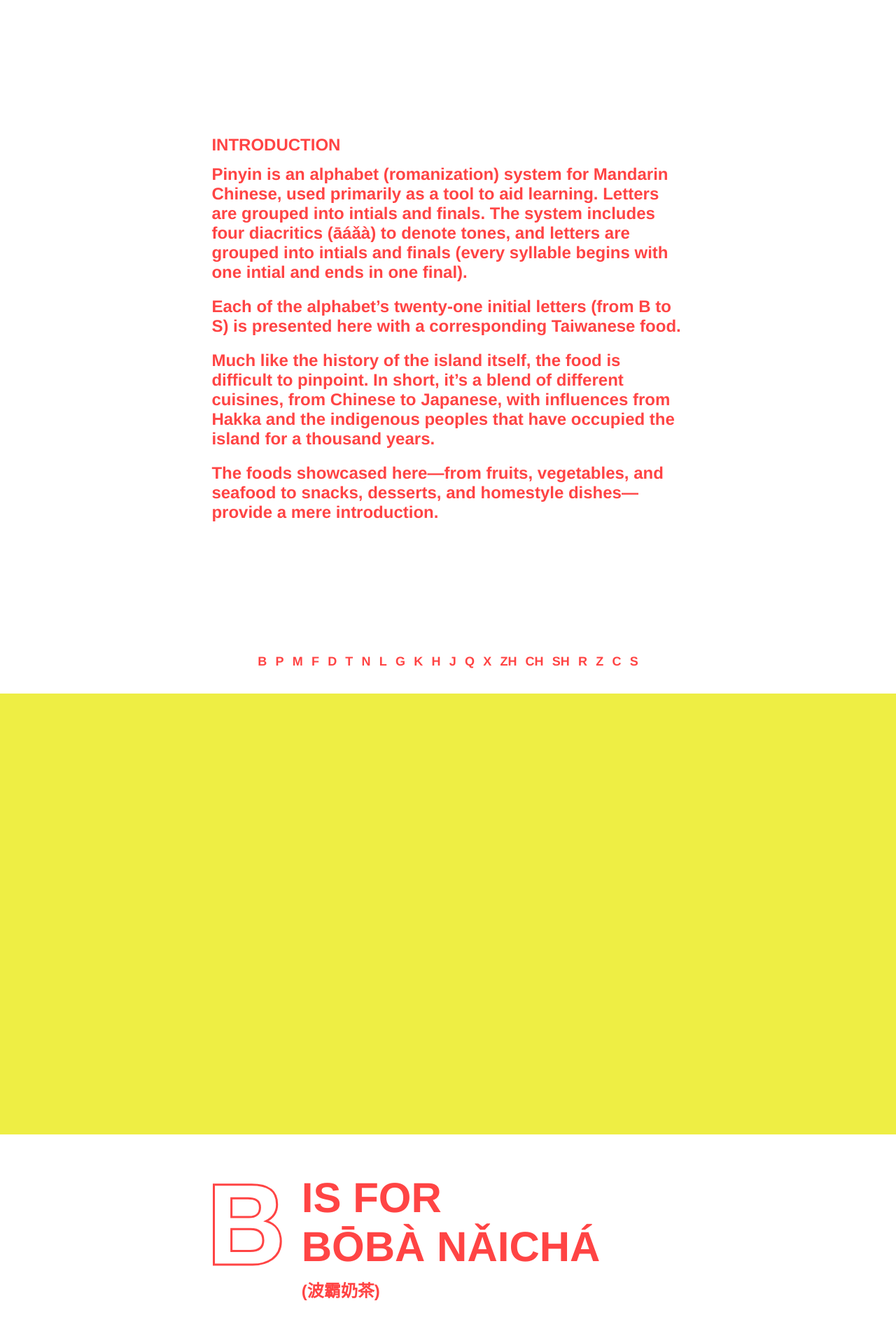
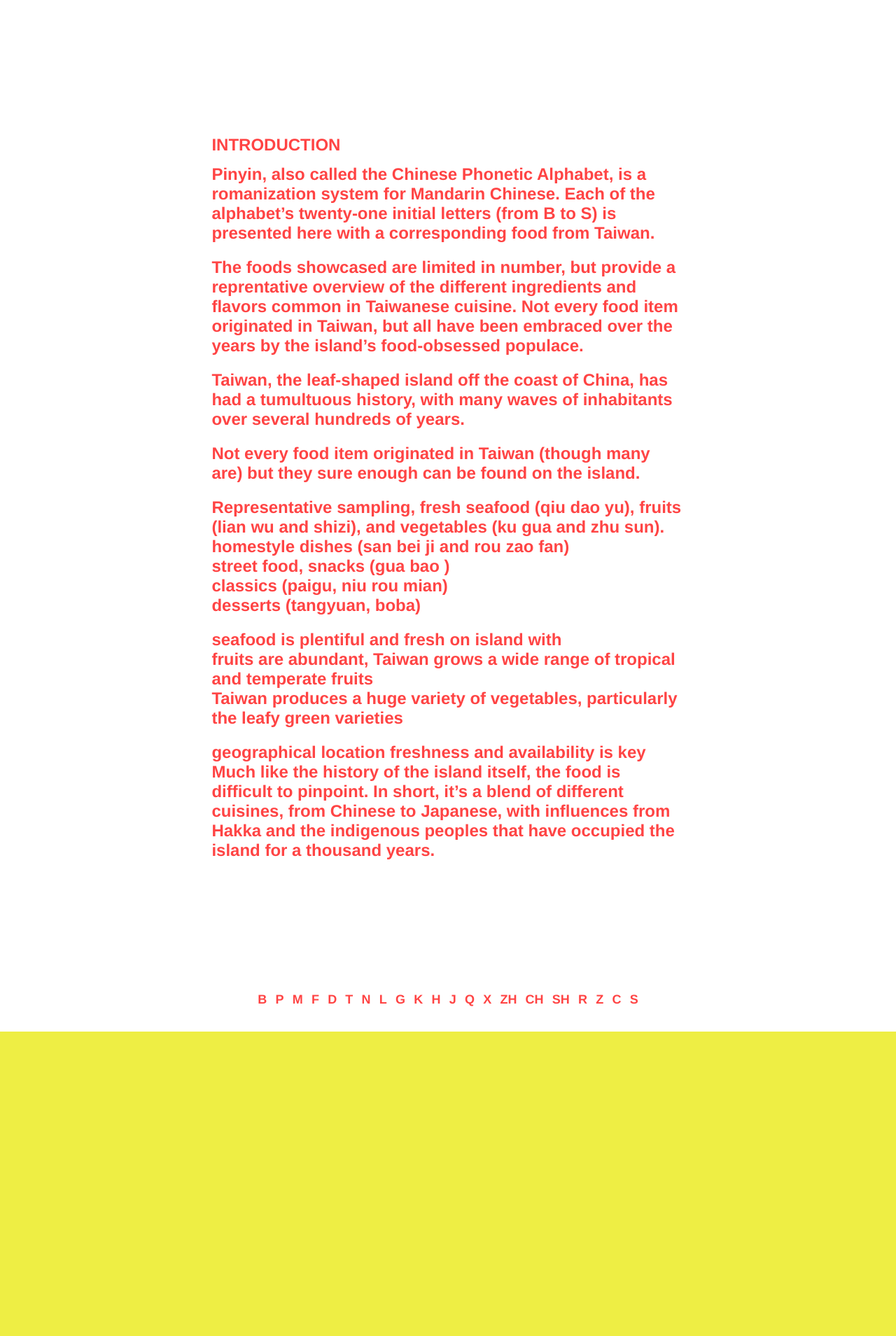
Before and after one commit to justinjaywang/taiwanese-foods, a Jekyll site: the page built from index.md, in a window 1280 px wide. Shown: the part 475-2384 px from the top of the page at 70% size. Built offline with Jekyll 4.4.1, drawn with Linux system fonts in a browser that asks for light colours.

Commit message:
homepage content edits

```diff
--- a/index.md
+++ b/index.md
@@ -6,13 +6,30 @@ layout: homepage
 
 #### Introduction
 
-Pinyin is an alphabet (romanization) system for Mandarin Chinese, used primarily as a tool to aid learning. Letters are grouped into intials and finals. The system includes four diacritics (āáǎà) to denote tones, and letters are grouped into intials and finals (every syllable begins with one intial and ends in one final).
+Pinyin, also called the Chinese Phonetic Alphabet, is a romanization system for Mandarin Chinese. Each of the alphabet's twenty-one initial letters (from B to S) is presented here with a corresponding food from Taiwan.
 
-Each of the alphabet's twenty-one initial letters (from B to S) is presented here with a corresponding Taiwanese food.
+The foods showcased are limited in number, but provide a reprentative overview of the different ingredients and flavors common in Taiwanese cuisine. Not every food item originated in Taiwan, but all have been embraced over the years by the island's food-obsessed populace.
+
+
+Taiwan, the leaf-shaped island off the coast of China, has had a tumultuous history, with many waves of inhabitants over several hundreds of years.
+
+
+- Not every food item originated in Taiwan (though many are) but they sure enough can be found on the island.
+
+- Representative sampling, fresh seafood (qiu dao yu), fruits (lian wu and shizi), and vegetables (ku gua and zhu sun).
+- homestyle dishes (san bei ji and rou zao fan)
+- street food, snacks (gua bao )
+- classics (paigu, niu rou mian)
+- desserts (tangyuan, boba)
+
+- seafood is plentiful and fresh on island with
+- fruits are abundant, Taiwan grows a wide range of tropical and temperate fruits
+- Taiwan produces a huge variety of vegetables, particularly the leafy green varieties
+
+- geographical location freshness and availability is key
 
 Much like the history of the island itself, the food is difficult to pinpoint. In short, it's a blend of different cuisines, from Chinese to Japanese, with influences from Hakka and the indigenous peoples that have occupied the island for a thousand years.
 
-The foods showcased here—from fruits, vegetables, and seafood to snacks, desserts, and homestyle dishes—provide a mere introduction.
 
 <!--
 ---
```
